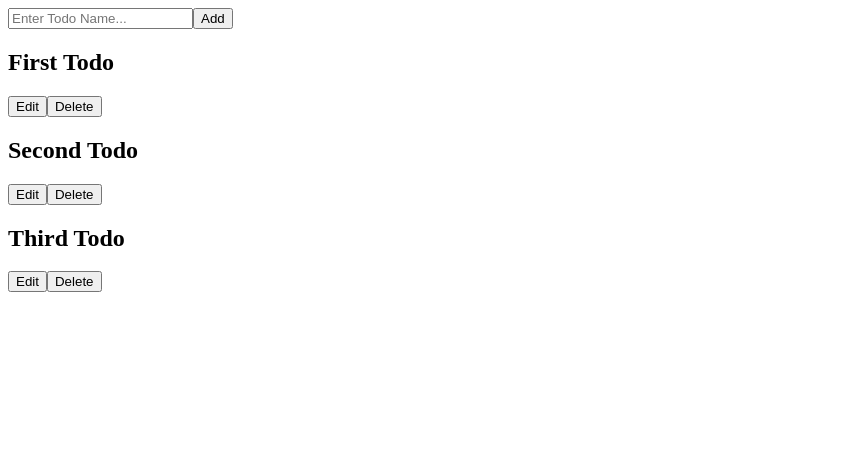
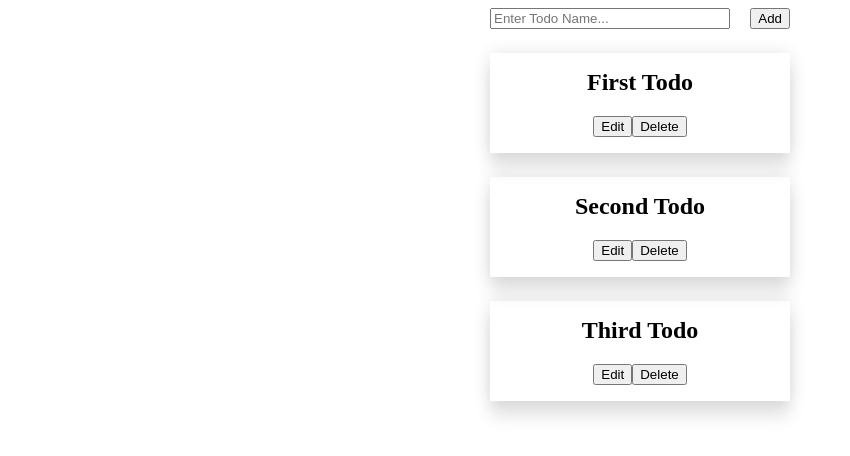
Before and after one commit to iMahmoudEmad/react-redux-todo, a React (Create React App) app: page / in a window 1280 px wide. Shown: the top 456 px of the page, without its empty margins (0-850 px from the left). Built offline with nearby package versions, Linux system fonts and the light colour scheme.

Commit message:
WIP with some UI enhancements

```diff
--- a/package.json
+++ b/package.json
@@ -37,5 +37,8 @@
       "last 1 firefox version",
       "last 1 safari version"
     ]
+  },
+  "devDependencies": {
+    "sass": "^1.45.0"
   }
 }
--- a/src/App.js
+++ b/src/App.js
@@ -1,10 +1,9 @@
-import TodoInput from './Components/todoInput';
 import TodoList from './Components/todoList';
+import styles from './app.module.scss';
 
 function App() {
 	return (
-		<main>
-			<TodoInput />
+		<main className={styles.parent}>
 			<TodoList />
 		</main>
 	);
--- a/src/Components/todoInput.js
+++ b/src/Components/todoInput.js
@@ -2,13 +2,14 @@ import React, { useState } from 'react';
 import { useDispatch } from 'react-redux';
 import { addTodo } from '../redux/action';
 import { v4 as uuidv4 } from 'uuid';
+import styles from './todoInput.module.scss';
 
 const TodoInput = () => {
 	const [todo, setTodo] = useState('');
 	const dispatch = useDispatch();
 
 	return (
-		<div className='formInput'>
+		<div className={styles.formInput}>
 			<input
 				type='text'
 				placeholder='Enter Todo Name...'
--- /dev/null
+++ b/src/Components/todoInput.module.scss
@@ -0,0 +1,13 @@
+.formInput {
+	display: flex;
+	justify-content: space-between;
+	flex-basis: 100%;
+
+	input {
+		width: 80%;
+	}
+
+	button {
+		width: fit-content;
+	}
+}
--- a/src/Components/todoItem.js
+++ b/src/Components/todoItem.js
@@ -1,6 +1,7 @@
 import React, { useState } from 'react';
 import { useDispatch } from 'react-redux';
 import { deleteTodo, updateTodo } from '../redux/action';
+import styles from './todoItem.module.scss';
 
 const TodoItem = ({ todo }) => {
 	const [todoName, setTodoName] = useState(todo.name);
@@ -11,8 +12,8 @@ const TodoItem = ({ todo }) => {
 		<div
 			className={
 				todo?.status === 'In Progress'
-					? 'formInput inProgress'
-					: 'formInput deleted'
+					? `${styles.todoItem} inProgress`
+					: `${styles.todoItem} deleted`
 			}>
 			{editable ? (
 				<input
--- /dev/null
+++ b/src/Components/todoItem.module.scss
@@ -0,0 +1,15 @@
+.todoItem {
+	flex-basis: 100%;
+	text-align: center;
+	box-shadow: 0 0 1rem 0 rgba(#000, 0.1), 0 1rem 1rem 0 rgba(#000, 0.1);
+	margin-top: 1.5rem;
+	padding: 1rem;
+	overflow: hidden;
+
+	h2 {
+		margin-top: 0;
+		white-space: nowrap;
+		overflow: hidden;
+		text-overflow: ellipsis;
+	}
+}
--- a/src/Components/todoList.js
+++ b/src/Components/todoList.js
@@ -1,11 +1,15 @@
 import React from 'react';
 import { useSelector } from 'react-redux';
 import TodoItem from './todoItem';
+import TodoInput from './todoInput';
+import styles from './todoList.module.scss';
 
 const TodoList = () => {
 	const todos = useSelector((state) => state);
 	return (
-		<div className='formInput'>
+		<div className={styles.formInput}>
+			<TodoInput />
+
 			{todos?.length ? (
 				todos?.map((todo) => <TodoItem key={todo?.id} todo={todo} />)
 			) : (
--- /dev/null
+++ b/src/Components/todoList.module.scss
@@ -0,0 +1,7 @@
+.formInput {
+	display: flex;
+	flex-wrap: wrap;
+	max-width: 300px;
+	justify-content: center;
+	align-items: center;
+}
--- /dev/null
+++ b/src/app.module.scss
@@ -0,0 +1,8 @@
+* {
+	box-sizing: border-box;
+}
+
+.parent {
+	display: flex;
+	justify-content: center;
+}
```
Also changed, not shown: 2 other files (tests, documents, lock files or other folders).
